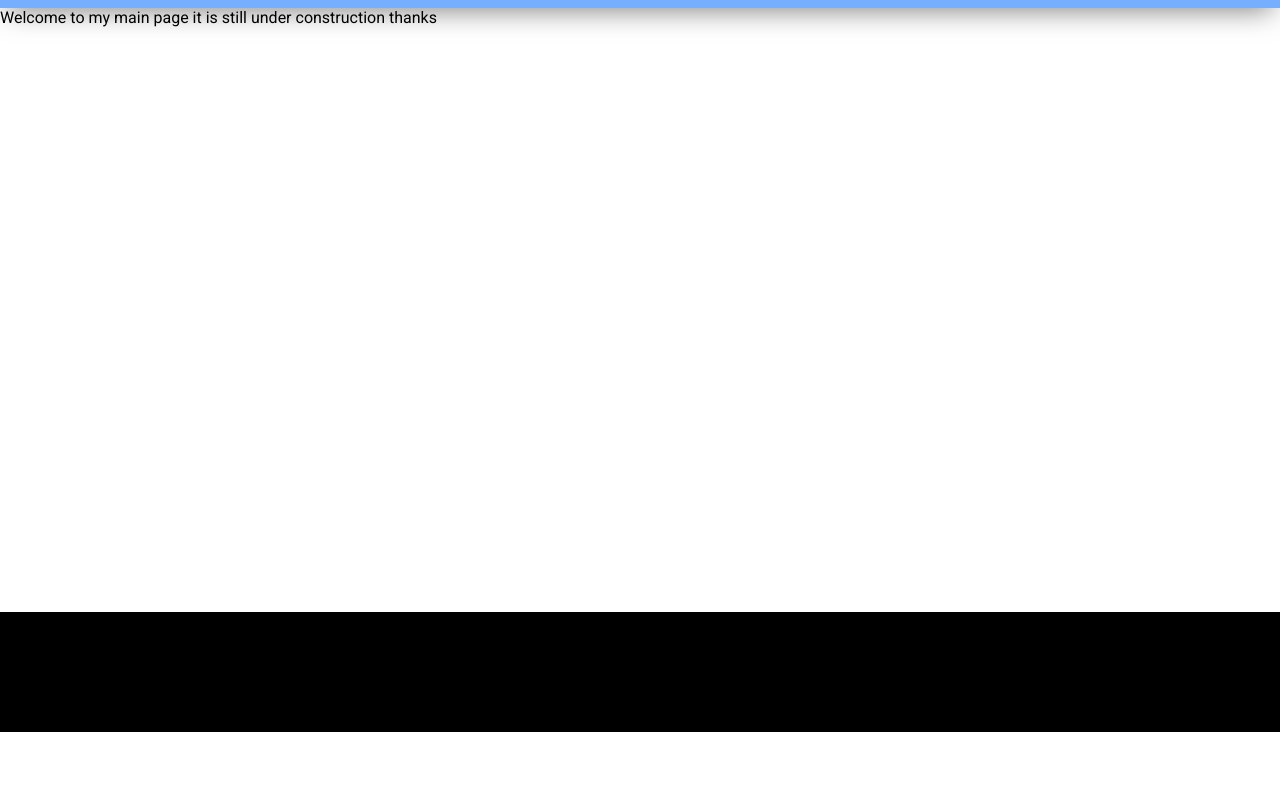
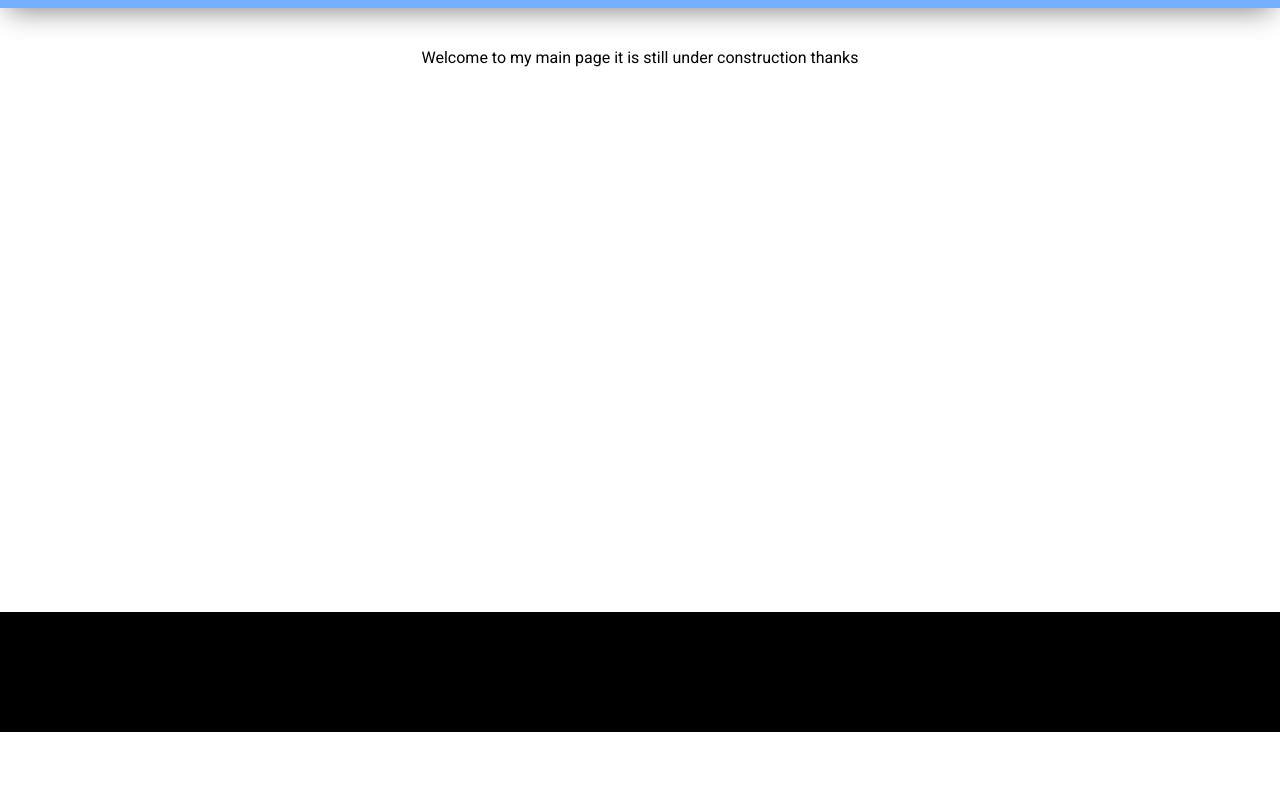
Before and after one commit to Karlille/karlille.github.io, a plain HTML site: page index.html in a window 1280 px wide. Shown: the part 68-856 px from the top of the page. Drawn offline with Linux system fonts and the light colour scheme.

Commit message:
Update styles.css

```diff
--- a/css/styles.css
+++ b/css/styles.css
@@ -43,7 +43,7 @@ transition: 0.5s
 #content{
   height: 780px;
 }
-.content p{
+#content p{
   padding-top:2.5em;
   text-align: center;
 }
```
